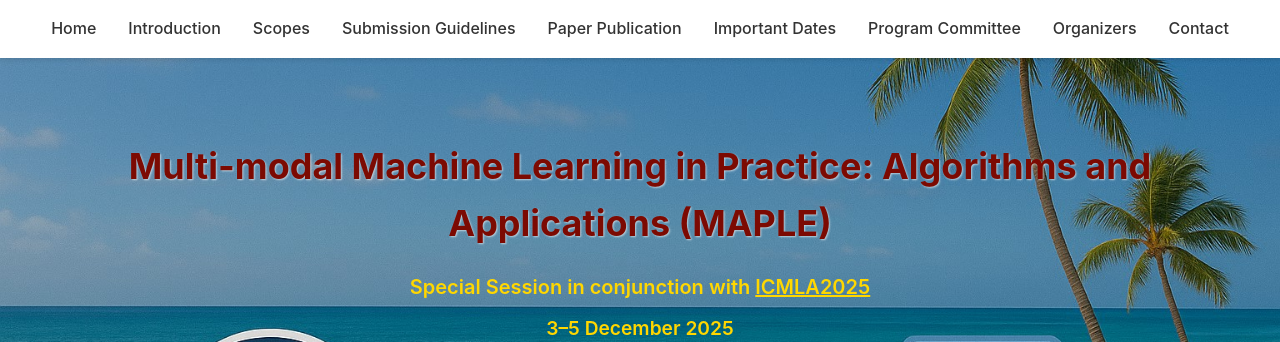
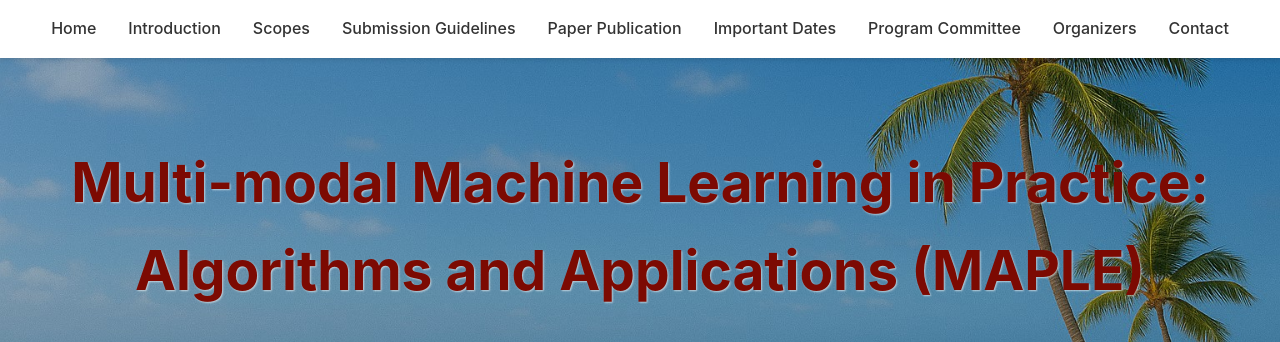
Before and after one commit to AIIR-LAB/MAPLE2025, a plain HTML site: page index.html in a window 1280 px wide. Shown: the top 342 px of the page. Drawn offline with Linux system fonts and the light colour scheme.

Commit message:
Update index.html

```diff
--- a/index.html
+++ b/index.html
@@ -27,10 +27,10 @@
    <!-- Hero -->
   <!-- Hero -->
   <header class="hero" style="background-image: url('images/banner.jpg'); background-size: cover; background-position: center; text-align: center; padding: 80px 20px;">
-    <h1 style="font-size: 36px; color: #7C0A02; text-shadow: 1px 1px 2px rgba(255,255,255,0.6);">
+    <h1 style="font-size: 55px; color: #7C0A02; text-shadow: 1px 1px 2px rgba(255,255,255,0.6);">
       Multi-modal Machine Learning in Practice: Algorithms and Applications (MAPLE)
     </h1>
-    <p style="font-size: 20px; color: #FFD700; margin-top: 10px;"><strong> Special Session in conjunction with
+    <p style="font-size: 35px; color: #FFD700; margin-top: 10px;"><strong> Special Session in conjunction with
       <a href="https://www.icmla-conference.org/icmla25/specialsessions.html" style="color: #FFD700; text-decoration: underline;">ICMLA2025</a></strong>
     </p>
     <p style="color: #FFD700;"><strong>3–5 December 2025</strong></p>
```
